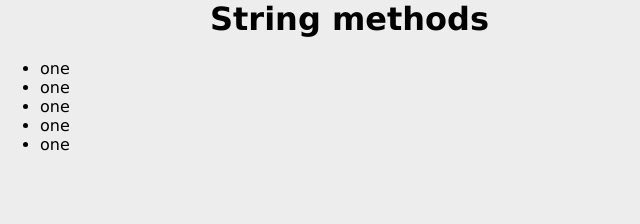
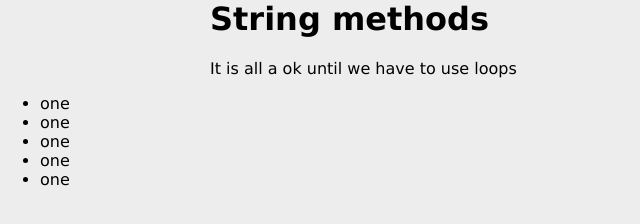
Before and after one commit to MariusCodeAcademy/feu2-13-string-bool-number-array-methods, a plain HTML site: page index.html in a window 1280 px wide. Shown: the whole page, without its empty margins (0-640 px from the left). Drawn offline with Linux system fonts and the light colour scheme.

Commit message:
practice

```diff
--- a/index.html
+++ b/index.html
@@ -15,6 +15,7 @@
 <body>
   <div class="container">
     <h1>String methods</h1>
+    <p>It is all a ok until we have to use loops</p>
   </div>
   <ul>
     <li>one</li>
```
Also changed, not shown: 1 other file.
